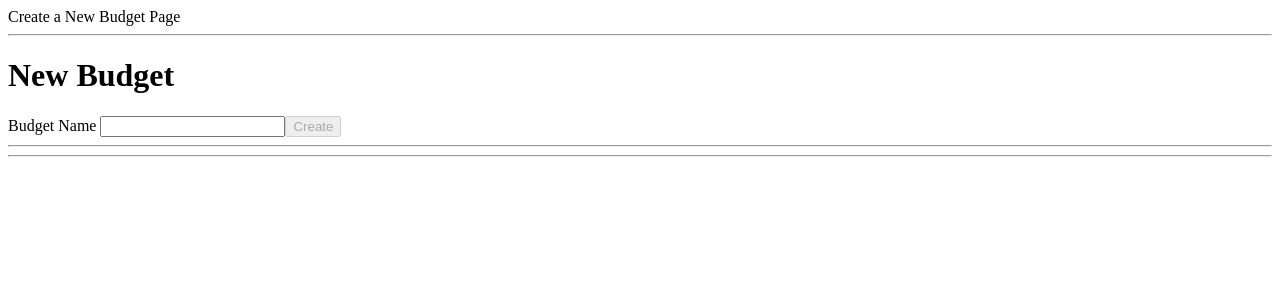
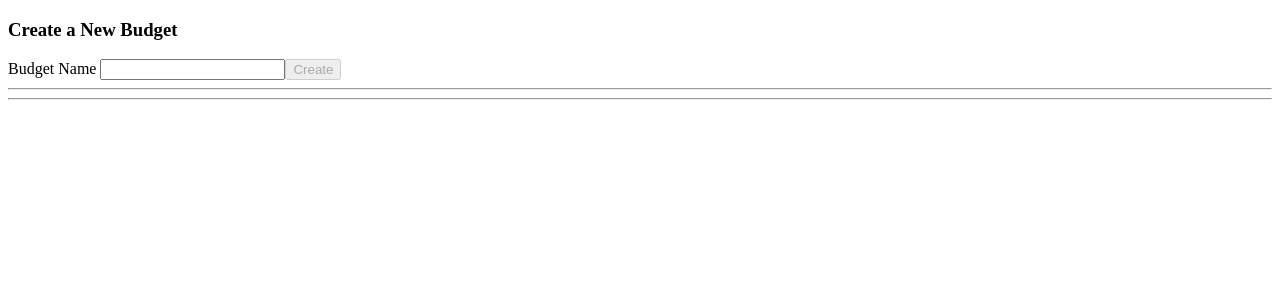
Before and after one commit to douar/budget, an Angular app: page / in a window 1280 px wide. Shown: the top 300 px of the page. Built offline with nearby package versions, Linux system fonts and the light colour scheme.

Commit message:
add instruction, clean up

```diff
--- a/src/app/components/create/budget/budget.component.html
+++ b/src/app/components/create/budget/budget.component.html
@@ -1,5 +1,4 @@
 <div class="budget-container">
-  <h1>New Budget</h1>
   <form class="new-budget-name-form"
         [formGroup]="newBudgetNameForm" (ngSubmit)="createNewBudget()">
     <label> Budget Name
--- a/src/app/components/create/create-new/create-new.component.html
+++ b/src/app/components/create/create-new/create-new.component.html
@@ -1,11 +1,15 @@
-Create a New Budget Page
-<hr>
+<div class="create-new-budget-container">
+  <h3>Create a New Budget</h3>
+  <div class="create-new-budget-header-view" *ngIf="selectedBudget$ | async as b">
+    <h1>New Budget: {{b.name}}</h1>
+  </div>
 
-<div *ngIf="currentPage$ | async as count">
-  <app-budget *ngIf="count === 1"></app-budget>
-  <hr>
+  <div class="create-new-budget-content-view" *ngIf="currentPage$ | async as count">
+    <app-budget *ngIf="count === 1"></app-budget>
+    <hr>
 
-  <app-expense *ngIf="count === 2" ></app-expense>
-  <hr>
-  <button *ngIf="count < 3 && (selectedBudget$ | async)" (click)="clickNext(count)">Next</button>
+    <app-expense *ngIf="count === 2" ></app-expense>
+    <hr>
+    <button *ngIf="count < 3 && (selectedBudget$ | async)" (click)="clickNext(count)">Next</button>
+  </div>
 </div>
```
